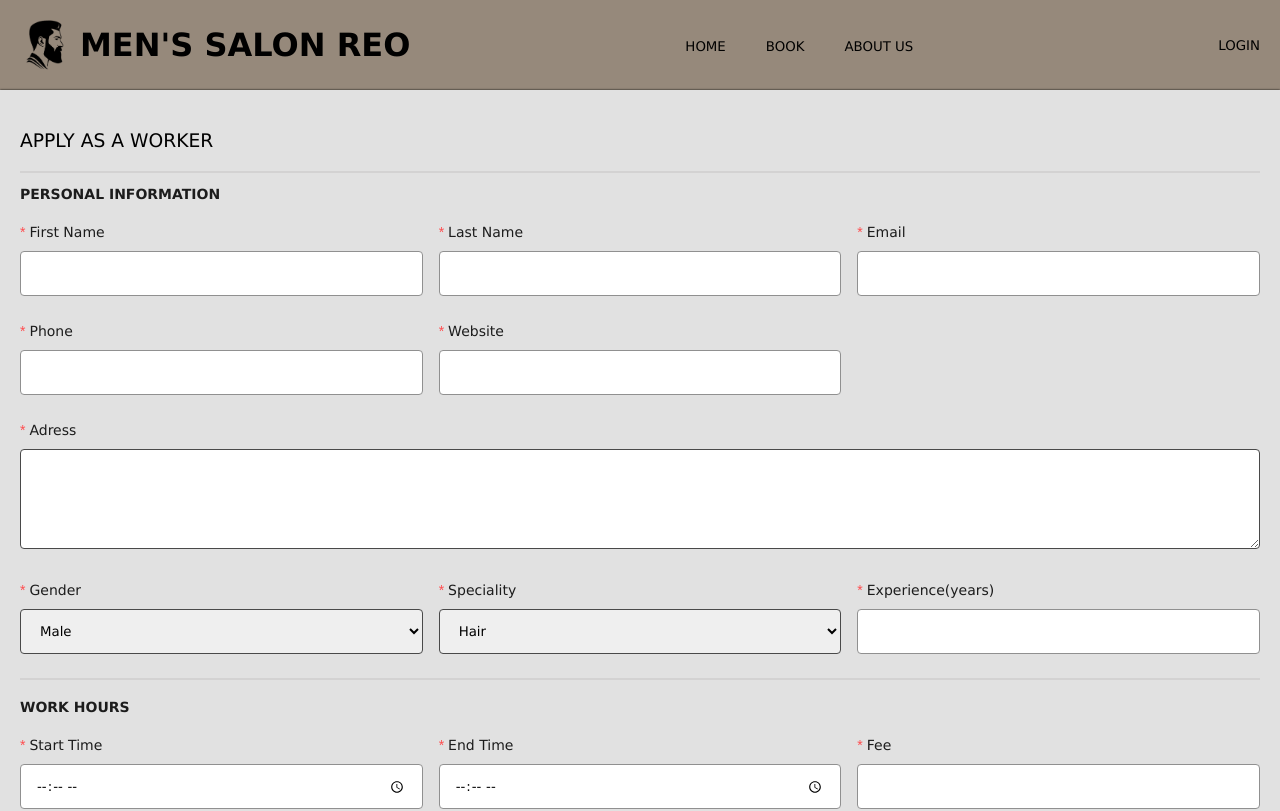
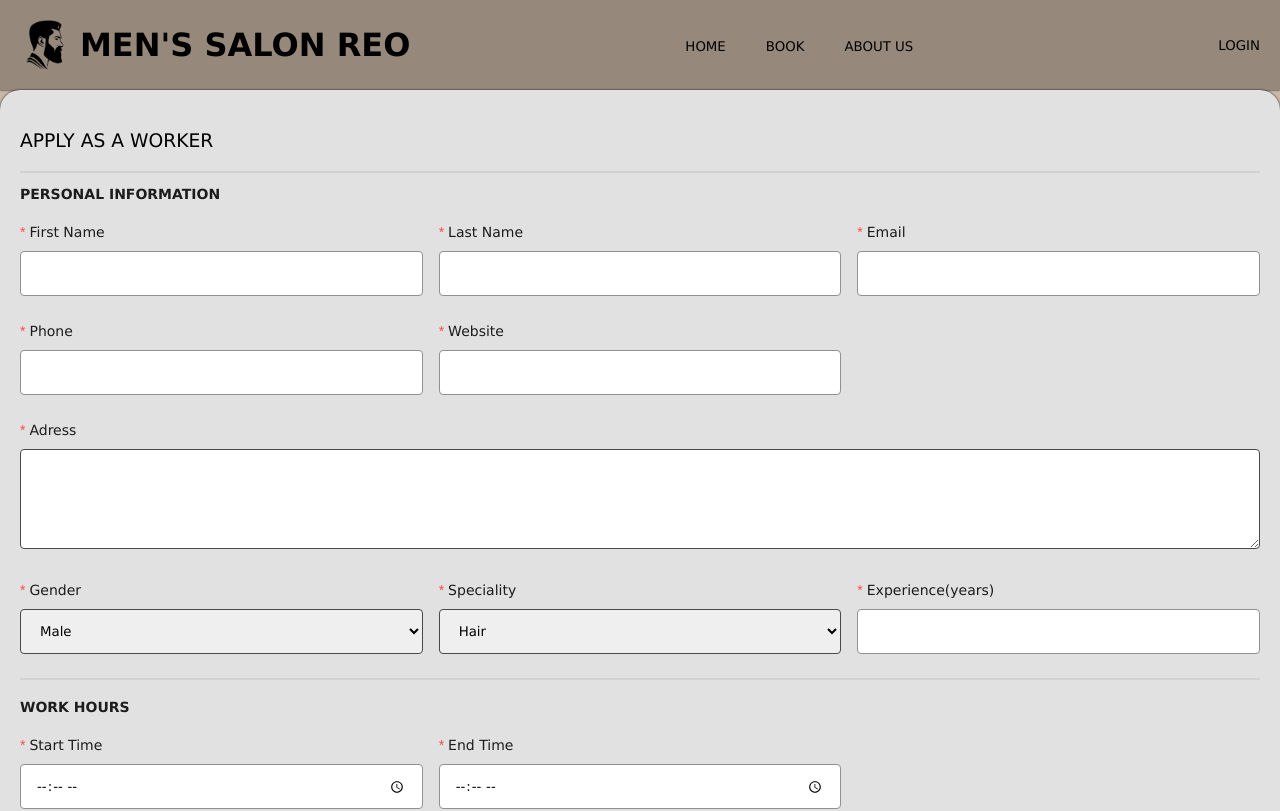
Before and after one commit to ErikKolaric/praktikum2, a React (Create React App) app: page /apply-barber in a window 1280 px wide. Shown: the top 811 px of the page. Built offline with nearby package versions, Linux system fonts and the light colour scheme.

Commit message:
spremembe manjse

```diff
--- a/src/pages/BarberForm/index.js
+++ b/src/pages/BarberForm/index.js
@@ -73,7 +73,7 @@ function BarberForm() {
     checkIfAlreadyApplied();
   }, []);
   return (
-    <div className="bg-white p-2">
+    <div className="bg-white rounded p-2">
       <>
         <h3 className="uppercase my-2">
           {alreadyApproved ? "Update your information" : " Apply as a worker"}
@@ -260,20 +260,6 @@ function BarberForm() {
                 <input type="time" />
               </Form.Item>
             </Col>
-            <Col span={8}>
-              <Form.Item
-                label="Fee"
-                name="fee"
-                rules={[
-                  {
-                    required: true,
-                    message: "Required",
-                  },
-                ]}
-              >
-                <input type="number" />
-              </Form.Item>
-            </Col>
             <Col span={24}>
               <div className="flex gap-3 scroll-horizontal">
                 {[
--- a/src/pages/BookAppointment/index.js
+++ b/src/pages/BookAppointment/index.js
@@ -172,7 +172,7 @@ function BookAppointment() {
 
   return (
     barber && (
-      <div className="bg-white p-2">
+      <div className="bg-white h-screen p-2">
         <h1 className="uppercase my-1">
           <b>
             {barber?.firstName} {barber?.lastName}
@@ -186,10 +186,7 @@ function BookAppointment() {
             <h4>
               <b>Experience:</b>
             </h4>
-            <h4>
-              {barber.experience}
-              Years
-            </h4>
+            <h4>{barber.experience} Years</h4>
           </div>
           <div className="flex justify-between w-full">
             <h4>
@@ -207,7 +204,7 @@ function BookAppointment() {
             <h4>
               <b>Speciality:</b>
             </h4>
-            <h4>{barber.speciality}</h4>
+            <h4 className="uppercase">{barber.speciality}</h4>
           </div>
           <div className="flex justify-between w-full">
             <h4>
```
